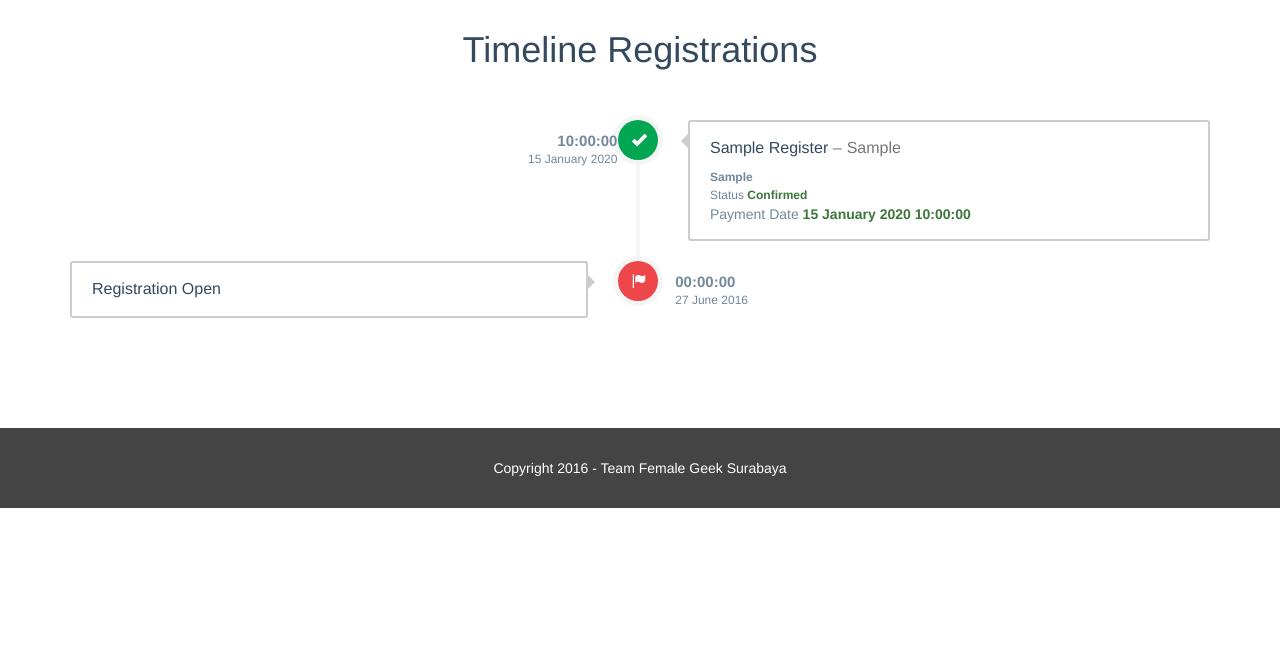
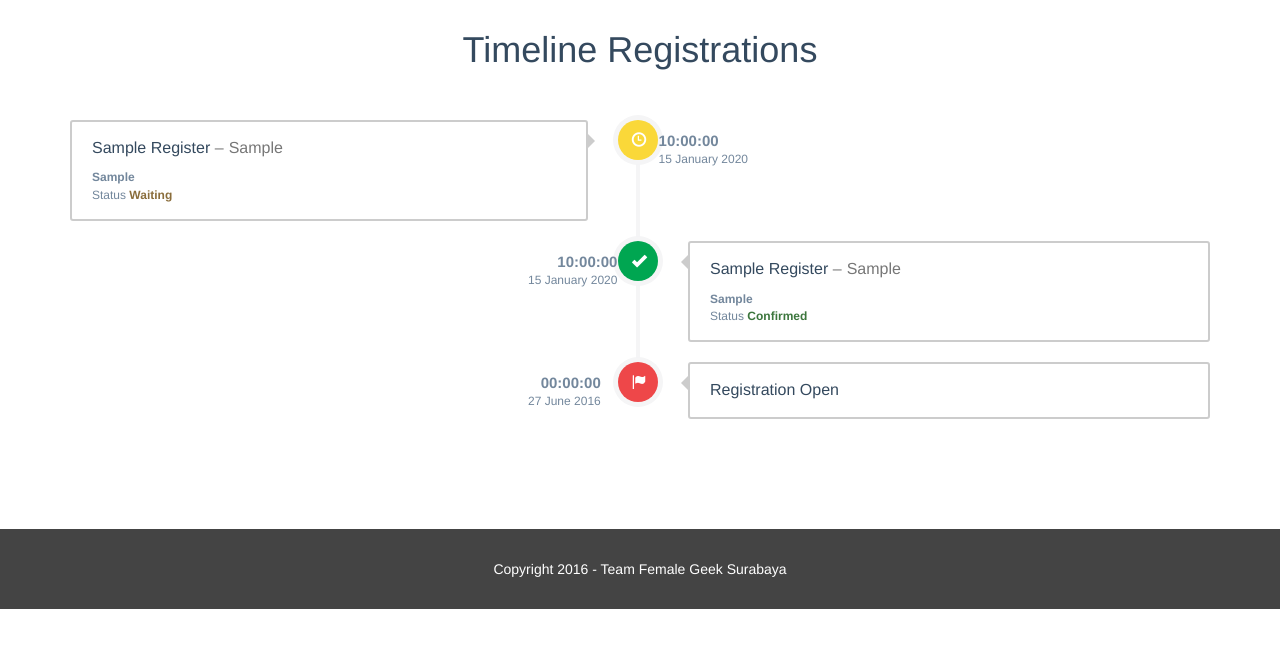
Before and after one commit to pradesga/fgsby, a PHP site: page /timeline.php in a window 1280 px wide. Shown: the part 70-718 px from the top of the page. Run offline with PHP 8.4, Linux system fonts and the light colour scheme; tables that the repository leaves empty or names only in its code hold one stand-in row (values such as "Sample post"); some libraries are stand-ins or nearby versions.

Commit message:
fix issue #4

```diff
--- a/inc/frontend.php
+++ b/inc/frontend.php
@@ -48,7 +48,7 @@ switch (str_replace('/', '', $_SERVER['PHP_SELF'])) {
 	case 'timeline.php':
 		$datarr = array();
 		$datearr = array();
-		$gs = "SELECT id, nama, tgl, tglbayar, kota, kode, konfirm FROM register ORDER BY tgl DESC";
+		$gs = "(SELECT id, nama, tgl, kota, kode, 0 AS konfirm FROM register) UNION (SELECT id, nama, tglbayar, kota, kode, 1 AS konfirm  FROM register WHERE tglbayar != '') ORDER BY tgl DESC";
 		$fs = mysql_query($gs);
 
 		while($row = mysql_fetch_array($fs)){
--- a/timeline.php
+++ b/timeline.php
@@ -35,7 +35,11 @@
           <div class="timeline">
 
           <?php foreach ($datarr as $row) { ?>
+            <?php if ($row['konfirm']) { ?>
             <article class="timeline-entry">
+            <?php } else { ?>
+            <article class="timeline-entry left-aligned">
+            <?php } ?>
               <div class="timeline-entry-inner">
                 <time class="timeline-time"><span><?php echo tglku($row['tgl'], 'H:i:s'); ?></span> <span><?php echo tglku($row['tgl'], 'd F Y'); ?></span></time>
                 <?php if ($row['konfirm']) { ?>
@@ -46,13 +50,12 @@
                 <div class="timeline-label">
                   <h2><?php echo ucwords(strtolower($row['nama'])); ?> <span class="text-muted"><?php echo ucwords(strtolower($row['kota'])); ?></span></h2>
                   <p><strong><?php echo trim($row['kode']); ?></strong><br>Status <?php echo ($row['konfirm']) ? '<strong class="text-success">Confirmed</strong>' : '<strong class="text-warning">Waiting</strong>'; ?></p>
-                  <?php echo ($row['konfirm']) ? 'Payment Date <strong class="text-success">'.tglku($row['tglbayar'], 'd F Y H:i:s').'</strong>' : ''; ?>
                 </div>
               </div>
             </article>
           <?php } ?>
 
-            <article class="timeline-entry left-aligned begin">
+            <article class="timeline-entry begin">
               <div class="timeline-entry-inner">
                 <time class="timeline-time"><span>00:00:00</span> <span>27 June 2016</span></time>
                 <div class="timeline-icon bg-secondary">
```
